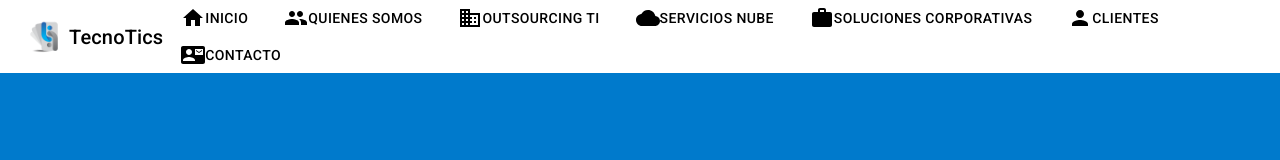
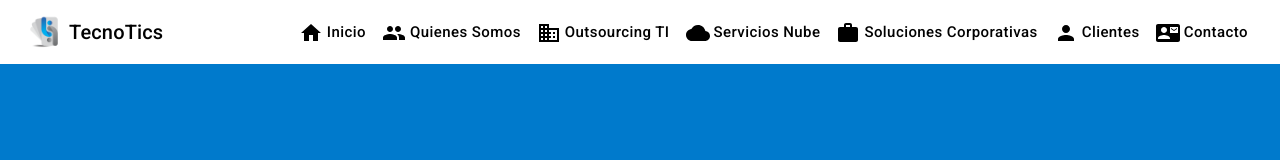
Before and after one commit to tecnotics/TecnoTics, a React (Vite) app: page / in a window 1280 px wide. Shown: the top 160 px of the page. Built offline with nearby package versions, Linux system fonts and the light colour scheme.

Commit message:
Update Navbar.jsx

```diff
--- a/src/Components/Navbar/Navbar.jsx
+++ b/src/Components/Navbar/Navbar.jsx
@@ -61,9 +61,23 @@ function Navbar() {
             key={index}
             component={Link}
             to={item.link}
-            sx={{ color: "black", margin: "0 10px" }}
+            sx={{
+              color: "black",
+              margin: "0 0px",
+              fontSize: "15px",
+              textTransform: "capitalize",
+              "&:hover": {
+                color: "#007acc",
+              },
+            }}
           >
-            {item.icon}
+            <span
+              style={{
+                marginRight: "4px",
+              }}
+            >
+              {item.icon}
+            </span>
             {item.text}
           </Button>
         ))}
@@ -118,7 +132,13 @@ function Navbar() {
                   to={item.link}
                   onClick={toggleMobileMenu}
                 >
-                  {item.icon}
+                  <span
+                    style={{
+                      marginRight: "5px",
+                    }}
+                  >
+                    {item.icon}
+                  </span>
                   <ListItemText primary={item.text} />
                 </ListItem>
               ))}
```
